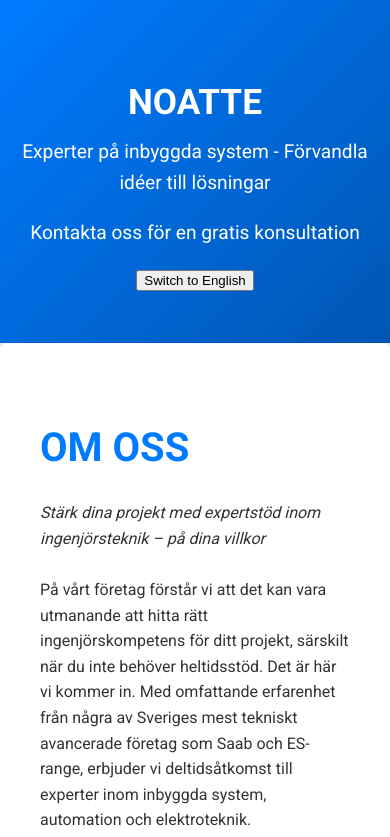
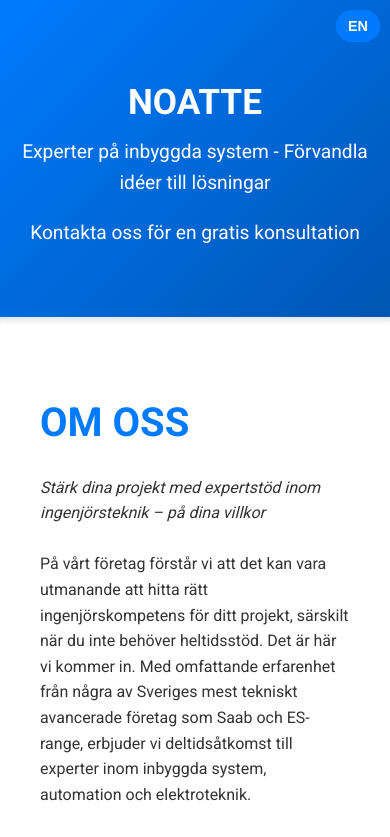
Before and after one commit to atteem/noatte.github.io, a plain HTML site: page index.html in a window 390 px wide. Shown: the top 837 px of the page. Drawn offline with Linux system fonts and the light colour scheme.

Commit message:
smaller button in correct place

```diff
--- a/index.html
+++ b/index.html
@@ -1,5 +1,5 @@
 <!DOCTYPE html>
-<html lang="sv"> <!-- Changed lang="en" to lang="sv" -->
+<html lang="sv"> <!-- Set the default language to Swedish -->
 
 <head>
     <meta charset="UTF-8">
@@ -8,7 +8,7 @@
     <!-- Google Fonts -->
     <link href="https://fonts.googleapis.com/css2?family=Roboto:wght@300;400;700&display=swap" rel="stylesheet">
     <style>
-        /* Your existing styles */
+        /* Existing styles */
 
         body {
             font-family: 'Roboto', sans-serif;
@@ -19,6 +19,27 @@
             line-height: 1.6;
         }
 
+        /* Positioning the language switcher button */
+        #language-switcher {
+            position: absolute;
+            top: 20px;
+            right: 20px;
+            padding: 10px 15px;
+            background-color: #007bff;
+            color: #fff;
+            border: none;
+            border-radius: 25px;
+            font-weight: bold;
+            cursor: pointer;
+            transition: background-color 0.3s ease;
+            z-index: 1000;
+            /* Ensure the button stays on top */
+        }
+
+        #language-switcher:hover {
+            background-color: #0056b3;
+        }
+
         header {
             background-color: #007bff;
             color: #fff;
@@ -26,6 +47,8 @@
             text-align: center;
             background: linear-gradient(135deg, #007bff, #0056b3);
             box-shadow: 0 4px 6px rgba(0, 0, 0, 0.1);
+            position: relative;
+            /* To contain the absolute positioning of the button if needed */
         }
 
         header h1 {
@@ -154,6 +177,14 @@
             .team-member {
                 max-width: 100%;
             }
+
+            /* Adjust language switcher position */
+            #language-switcher {
+                top: 10px;
+                right: 10px;
+                padding: 8px 12px;
+                font-size: 0.9em;
+            }
         }
 
         /* Language Visibility Classes */
@@ -164,6 +195,8 @@
 </head>
 
 <body>
+    <!-- Moved the language switcher button to the top inside the body -->
+    <button id="language-switcher" onclick="switchLanguage()">EN</button>
 
     <header>
         <h1>NOATTE</h1>
@@ -176,8 +209,6 @@
             <span lang="en" class="hidden">Contact us now for a free consultation</span>
             <span lang="sv">Kontakta oss för en gratis konsultation</span>
         </p>
-        <!-- Added id="language-switcher" to the button -->
-        <button id="language-switcher" onclick="switchLanguage()">Switch to English</button>
     </header>
 
     <!-- About Section -->
@@ -353,15 +384,15 @@
             <div class="project">
                 <img src="hiss-noatte.jpg" alt="Project 4">
                 <h3>
-                    <span lang="en" class="hidden">Control system for elevators.</span>
-                    <span lang="sv">Styrsystem för hissar.</span>
+                    <span lang="en" class="hidden">Control System for Elevators</span>
+                    <span lang="sv">Styrsystem för hissar</span>
                 </h3>
                 <p>
                     <span lang="en" class="hidden">
                         Part of an agile team developing control systems for multiple new elevator systems.
-                        C-programming and Zephyr OS for lift functions. Automated tests for HIL-rigs using Robot
-                        Framework.
-                        Bare metal C on separate safety MCUs monitoring all safety measures in lifts following SIL2
+                        C-programming
+                        and Zephyr OS for lift functions. Automated tests for HIL-rigs using Robot Framework. Bare metal
+                        C on separate safety MCUs monitoring all safety measures in lifts following SIL2
                         requirements.</br>
                         </br>• C programming.
                         </br>• HIL development.
@@ -463,7 +494,6 @@
             console.log('switchLanguage function called');
             console.log('Current Language:', currentLanguage);
 
-            // Modify selectors to only select elements within the <body>
             var englishTexts = document.querySelectorAll('body [lang="en"]');
             var swedishTexts = document.querySelectorAll('body [lang="sv"]');
             var button = document.getElementById('language-switcher');
@@ -483,7 +513,7 @@
                 swedishTexts.forEach(function (el) {
                     el.classList.add('hidden');
                 });
-                button.innerHTML = 'Switch to Swedish';
+                button.innerHTML = 'SE'; // Change button text to 'SE'
                 currentLanguage = 'en';
             } else {
                 console.log('Switching to Swedish');
@@ -494,7 +524,7 @@
                 swedishTexts.forEach(function (el) {
                     el.classList.remove('hidden');
                 });
-                button.innerHTML = 'Switch to English';
+                button.innerHTML = 'EN'; // Change button text to 'EN'
                 currentLanguage = 'sv';
             }
 
```
